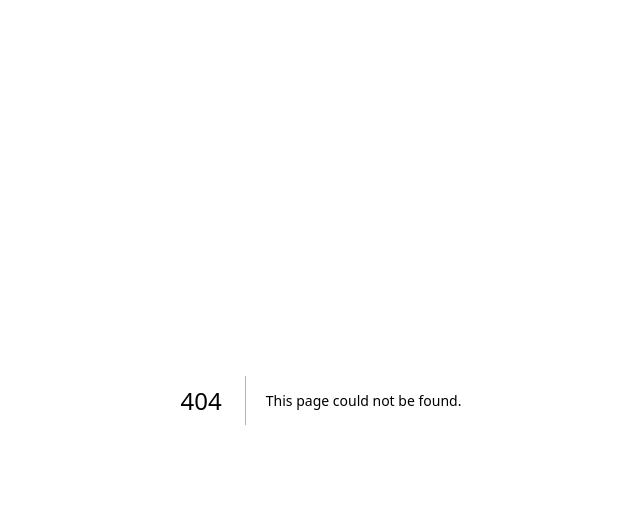
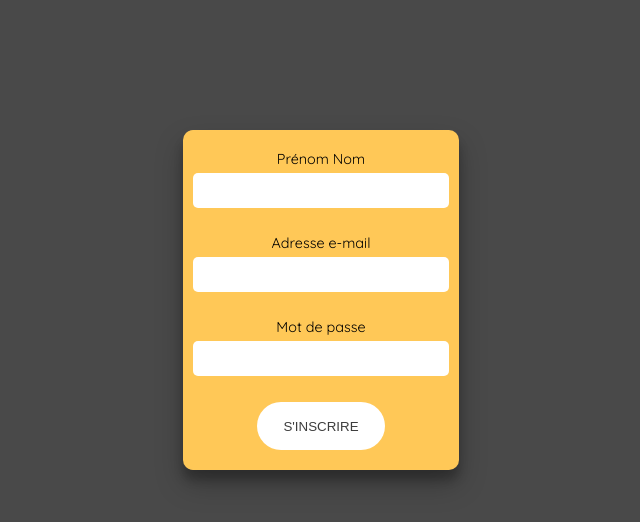
Before and after one commit to Alexis-Contente/watch-list, a Next.js app: page /signup in a window 1280 px wide. Before the commit this address had no page. Shown: the top 522 px of the page, without its empty margins (319-959 px from the left). Built offline with nearby package versions, Linux system fonts and the light colour scheme.

Commit message:
form signup css

```diff
--- /dev/null
+++ b/public/styles/signup.module.css
@@ -0,0 +1,63 @@
+.connexion_container {
+  display: flex;
+  justify-content: space-evenly;
+  margin: 130px 0;
+}
+
+.form_signup {
+  width: 20%;
+  height: 300px;
+  background-color: #ffc857;
+  border-radius: 10px;
+  padding: 20px 10px;
+  box-shadow: rgba(0, 0, 0, 0.25) 0px 14px 28px,
+    rgba(0, 0, 0, 0.22) 0px 10px 10px;
+  display: flex;
+  flex-direction: column;
+  align-items: center;
+  justify-content: space-between;
+}
+
+.input_container {
+  display: flex;
+  flex-direction: column;
+  width: 100%;
+}
+
+.label {
+  text-align: center;
+  margin-bottom: 5px;
+  font-size: 0.9rem;
+}
+
+.input {
+  padding: 10px 10px;
+  border-radius: 5px;
+  border: none;
+  text-align: center;
+}
+
+.input:focus {
+  outline: none;
+}
+
+.btn {
+  width: 50%;
+  height: 3rem;
+  background-color: #ffffff;
+  border: none;
+  border-radius: 30px;
+  color: #3d3d3d;
+  text-transform: uppercase;
+  transition: border background-color 0.3s ease;
+}
+
+.btn:hover {
+  background-color: #ffb419;
+  cursor: pointer;
+}
+
+.link_btn {
+  text-decoration: none;
+  color: #3d3d3d;
+}
--- a/src/app/inscription/page.tsx
+++ b/src/app/signup/page.tsx
@@ -1,7 +1,7 @@
 "use client";
 
 import Header from "@/components/header/header";
-import styles from "../../../public/styles/connexion.module.css";
+import styles from "../../../public/styles/signup.module.css";
 import Footer from "@/components/footer/footer";
 import { useRef } from "react";
 import axios from "axios";
@@ -21,7 +21,7 @@ export default function Connexion() {
     console.log(name, email, password);
 
     axios
-      .post("/api/user", {
+      .post("/api/users", {
         name: name,
         email: email,
         password: password,
@@ -39,7 +39,7 @@ export default function Connexion() {
 
   return (
     <>
-      <Header />
+      {/* <Header /> */}
       <div className={styles.connexion_container}>
         <form
           className={styles.form_signup}
```
Also changed, not shown: public/styles/connexion.module.css (deleted, +0 -60 lines).
